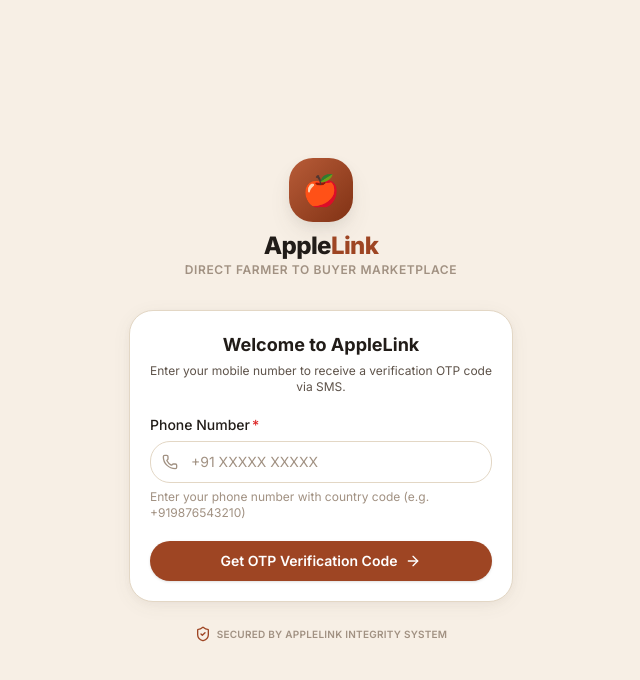
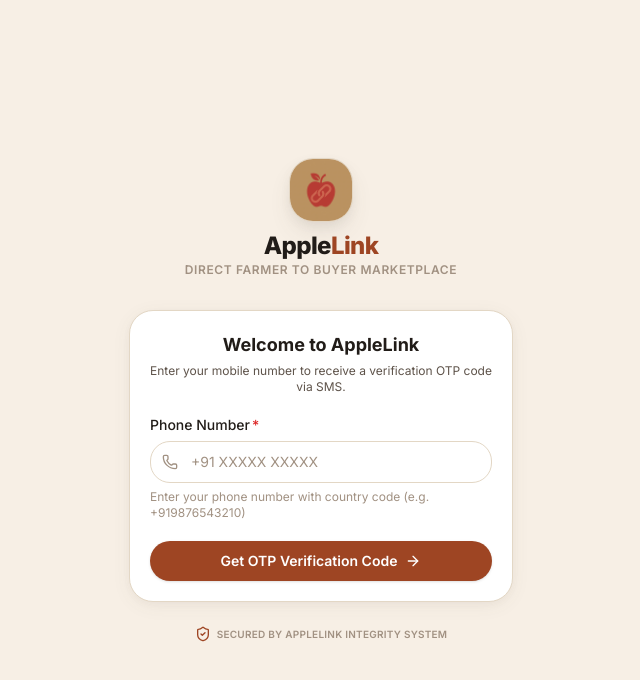
Before and after one commit to Moosa-5616/applelink, a React (Vite) app: page /login in a window 1280 px wide. Shown: the top 680 px of the page, without its empty margins (319-959 px from the left). Built offline with nearby package versions, Linux system fonts and the light colour scheme; no server answers.

Commit message:
feat: Add new logo and favicon

```diff
--- a/index.html
+++ b/index.html
@@ -2,7 +2,7 @@
 <html lang="en">
   <head>
     <meta charset="UTF-8" />
-    <link rel="icon" type="image/svg+xml" href="/favicon.svg" />
+    <link rel="icon" type="image/png" href="/logo.png" />
     <meta name="viewport" content="width=device-width, initial-scale=1.0, maximum-scale=1.0, user-scalable=no" />
     <meta name="description" content="AppleLink — B2B marketplace connecting apple farmers directly with verified buyers. Reduce middlemen, increase profits." />
     <meta name="theme-color" content="#16a34a" />
--- a/src/components/layout/Header.jsx
+++ b/src/components/layout/Header.jsx
@@ -33,8 +33,8 @@
       <div className="max-w-[1024px] mx-auto h-14 px-4 flex items-center justify-between">
         {/* Logo */}
         <button onClick={() => navigate('/')} className="flex items-center gap-2 cursor-pointer">
-          <div className="w-8 h-8 rounded-xl bg-gradient-to-br from-primary-500 to-primary-700 flex items-center justify-center shadow-sm">
-            <span className="text-white text-sm font-bold">🍎</span>
+          <div className="w-8 h-8 rounded-xl shadow-sm overflow-hidden flex items-center justify-center bg-surface border border-border">
+            <img src="/logo.png" alt="AppleLink" className="w-full h-full object-cover" />
           </div>
           <div className="flex flex-col">
             <span className="text-base font-bold text-text-primary leading-tight tracking-tight">
--- a/src/pages/auth/LoginPage.jsx
+++ b/src/pages/auth/LoginPage.jsx
@@ -70,8 +70,8 @@
     <div className="min-h-screen bg-background flex flex-col items-center justify-center p-4">
       {/* Brand Header */}
       <div className="flex flex-col items-center gap-2 mb-8 select-none">
-        <div className="w-16 h-16 rounded-2xl bg-gradient-to-br from-primary-500 to-primary-700 flex items-center justify-center shadow-elevated">
-          <span className="text-white text-3xl">🍎</span>
+        <div className="w-16 h-16 rounded-2xl shadow-elevated overflow-hidden flex items-center justify-center bg-surface border border-border">
+          <img src="/logo.png" alt="AppleLink" className="w-full h-full object-cover" />
         </div>
         <div className="text-center">
           <h1 className="text-2xl font-black text-text-primary tracking-tight">
```
Also changed, not shown: public/logo.png (added).
